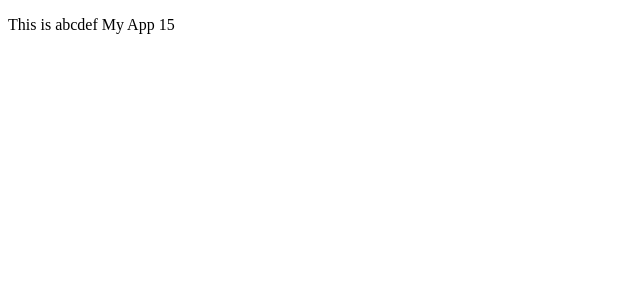
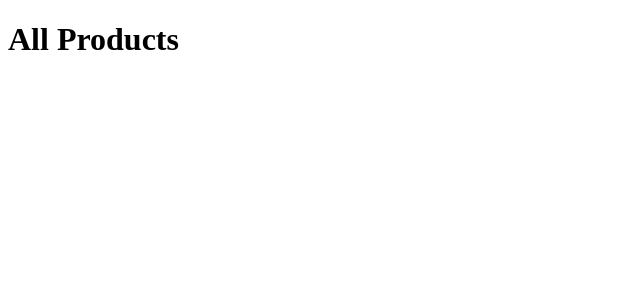
Before and after one commit to NguyenPhucTrong/react-course, a React (Create React App) app: page / in a window 1280 px wide. Shown: the top 300 px of the page, without its empty margins (0-640 px from the left). Built offline with nearby package versions, Linux system fonts and the light colour scheme.

Commit message:
#09 Adding Child Components

```diff
--- a/src/App.js
+++ b/src/App.js
@@ -1,15 +1,12 @@
+import "./app.css";
+import Products from "./Components/Products";
+
 function App() {
   // const p = document.createElement("p");
   // p.textContent = "This is My App";
   // return p;
-  let a1 = "abcdef";
-  return (
-    <div>
-      <p>
-        This is {a1} My App {10 + 5}
-      </p>
-    </div>
-  );
+  // let a1 = "abcdef";
+  return <Products />;
 }
 
 export default App;
--- /dev/null
+++ b/src/Components/Products.js
@@ -0,0 +1,5 @@
+function Products() {
+  return <h1>All Products</h1>;
+}
+
+export default Products;
--- /dev/null
+++ b/src/app.css
@@ -0,0 +1,9 @@
+.myHeader {
+  color: red;
+  font-size: 35px;
+}
+
+.myParagraph {
+  font-family: "Courier New", Courier, monospace;
+  font-size: 16px;
+}
```
